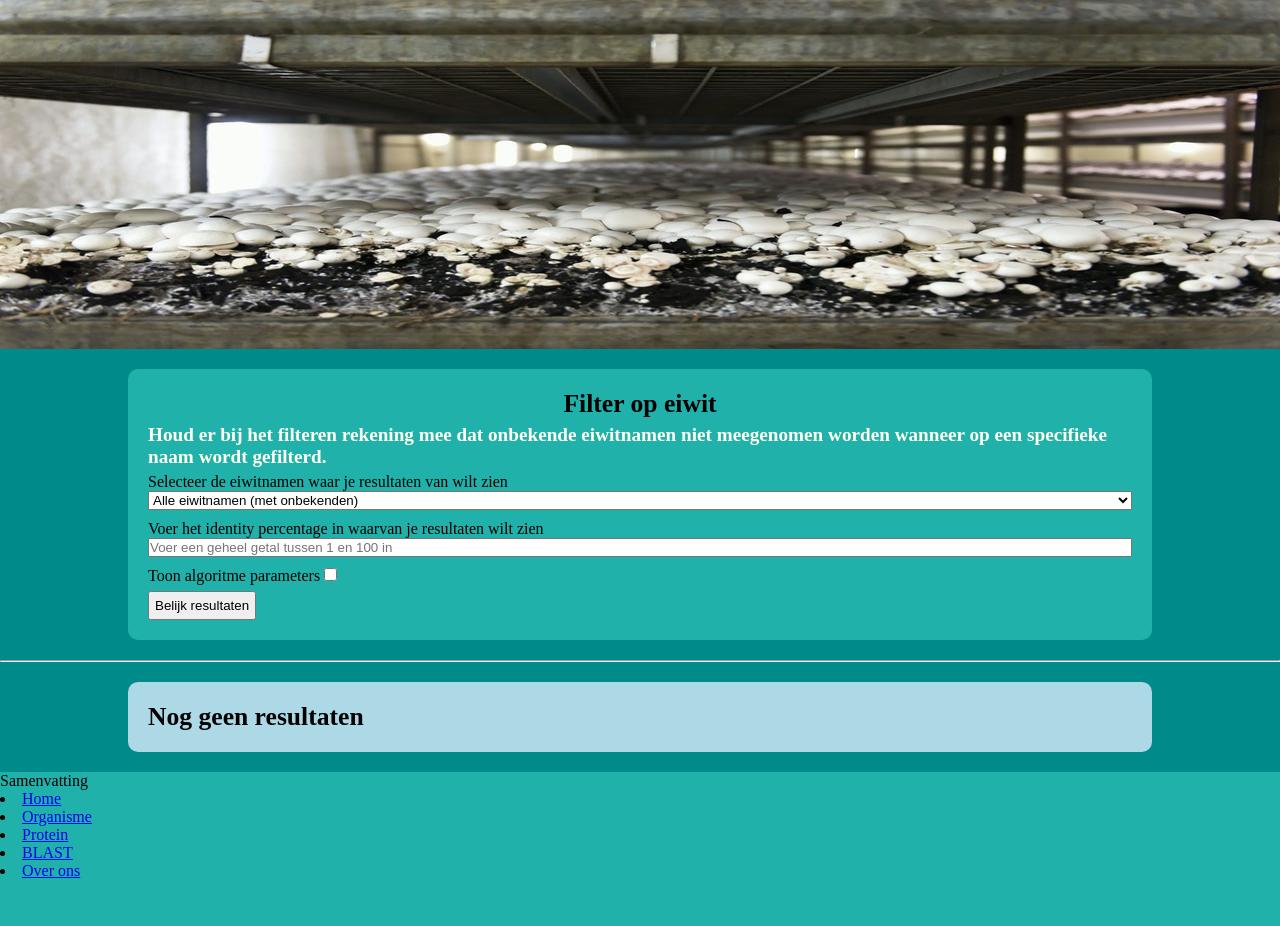
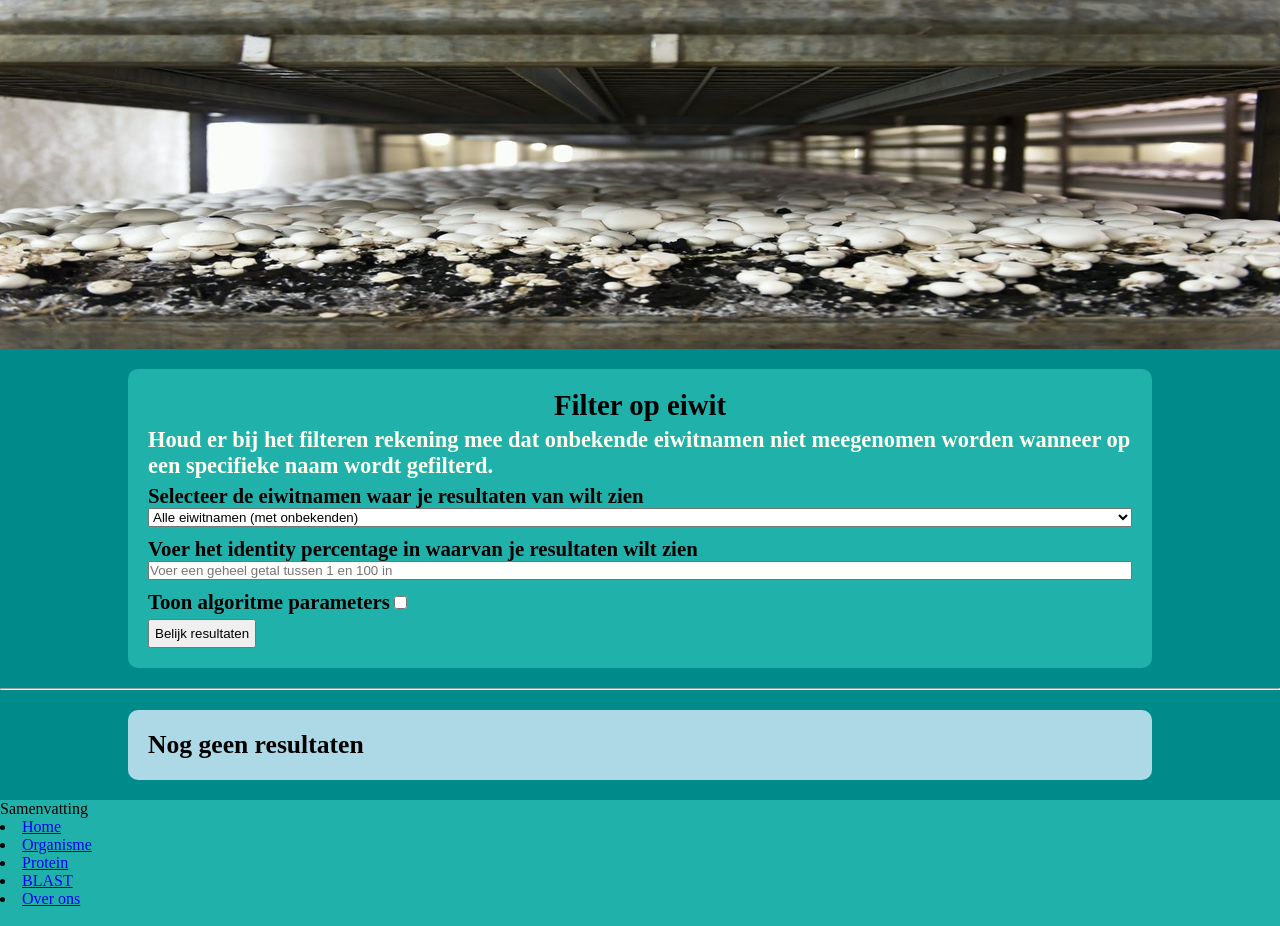
Before and after one commit to RenskeMichels/Semester_4_Project, a Flask app: page /protein in a window 1280 px wide. Shown: the part 79-1005 px from the top of the page. Before the commit the page ends 957 px from the top, so only its background shows below. Run offline with Flask 2, Linux system fonts and the light colour scheme; data that the repository does not hold is empty.

Commit message:
finished comments

```diff
--- a/app.py
+++ b/app.py
@@ -93,14 +93,18 @@ def organisme():
                                resultaten_cursor=resultaten_cursor)
 
     return render_template("organisme.html", pagenummer=pagenummer,
-                           familie_cursor=familie_cursor, geslachten_cursor=
-                           geslachten_cursor, soorten_cursor=soorten_cursor,
+                           familie_cursor=familie_cursor,
+                           geslachten_cursor=geslachten_cursor,
+                           soorten_cursor=soorten_cursor,
                            resultaten_cursor=resultaten_cursor)
 
 
 @app.route("/protein", methods=["GET", "POST"])
 def protein():
-
+    """
+    Pagina om op protein namen
+    te kunnen filteren op de BLAST resultaten
+    """
     global aantal_per_pagina_protein, percentage_identity_protein,\
            e_value_protein, eiwitnaam
 
--- a/static/eindproject.css
+++ b/static/eindproject.css
@@ -70,10 +70,15 @@ header nav ul li a:hover{
 }
 
 .filter h2{
-    font-size: 1.6em;
+    font-size: 1.8em;
+}
+
+.filter label{
+    font-size: 1.3em;
+    font-weight: bold;
 }
 .waarschuwing{
-    font-size: 1.2em;
+    font-size: 1.4em;
     margin-top: 5px;
     margin-bottom: 5px;
     color: ivory;
```
Also changed, not shown: templates/organisme.html (+12 -17 lines), templates/protein.html (+9 -2 lines).
